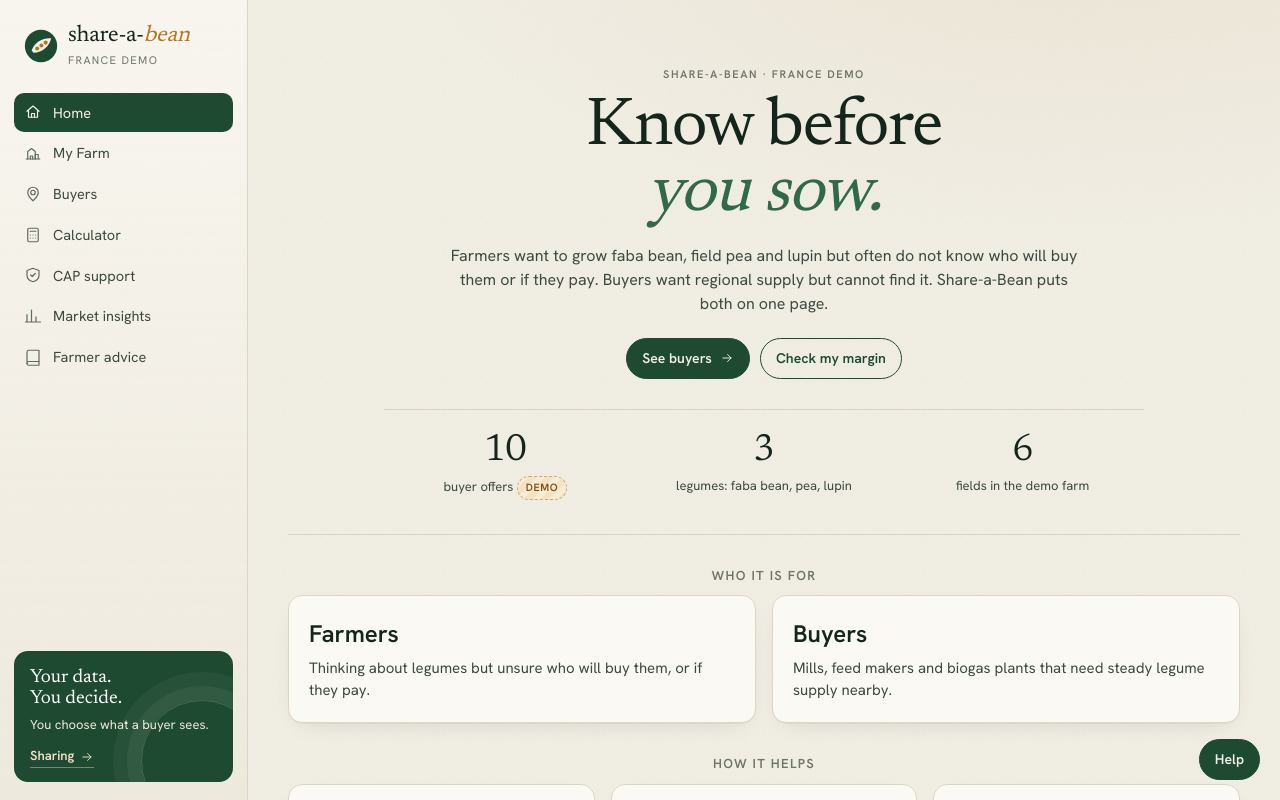
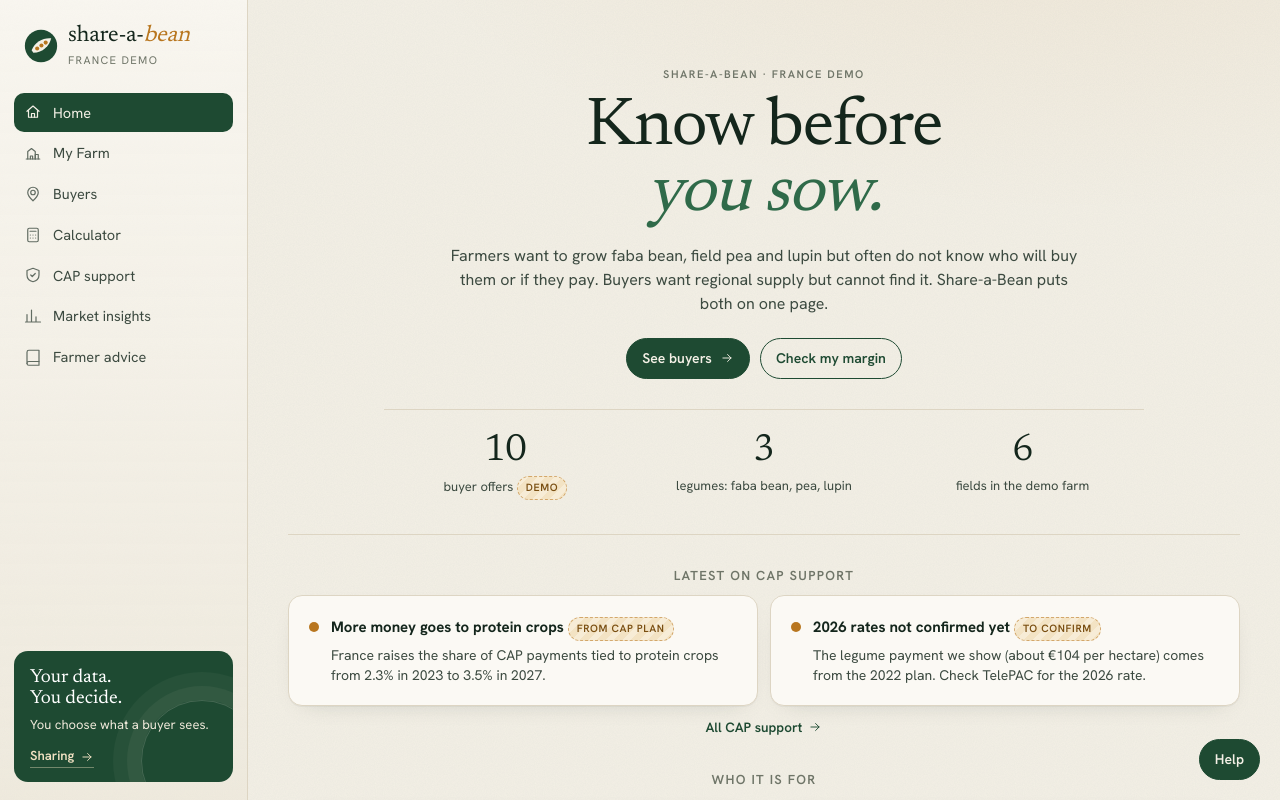
Before and after one commit to st3fansrb/Share-a-Bean, a Next.js app: page / in a window 1280 px wide. Shown: the top 800 px of the page. Built offline with nearby package versions, Linux system fonts and the light colour scheme.

Commit message:
Home: latest CAP support notice
Co-Authored-By: Claude Sonnet 5.5 <noreply@anthropic.com>
Claude-Session: https://claude.ai/code/session_01JVG1BVqYuE899HTGSohLPG

```diff
--- a/app/home.css
+++ b/app/home.css
@@ -34,3 +34,10 @@
   .entrance h1 { font-size: 46px; }
   .who2, .steps, .more, .facts { grid-template-columns: 1fr; }
 }
+
+.news { text-align: center; }
+.newslist { list-style: none; margin: 0 0 10px; padding: 0; display: grid; grid-template-columns: 1fr 1fr; gap: 12px; text-align: left; }
+.newslist li { display: flex; gap: 12px; align-items: flex-start; }
+.newslist .dot { flex: none; width: 10px; height: 10px; margin-top: 6px; border-radius: 50%; background: var(--ochre); }
+.newslist p { margin: 4px 0 0; font-size: 14px; color: var(--ink-2); line-height: 1.45; }
+@media (max-width: 860px) { .newslist { grid-template-columns: 1fr; } }
--- a/app/page.tsx
+++ b/app/page.tsx
@@ -2,6 +2,7 @@ import Link from "next/link";
 import { icons } from "@/components/Icons";
 import { Synthetic } from "@/components/Tag";
 import { farmData, offerData } from "@/lib/data";
+import capNews from "@/data/cap-news.json";
 import "./home.css";
 
 const steps = [
@@ -32,6 +33,22 @@ export default function Home() {
           <div><dd>3</dd><dt>legumes: faba bean, pea, lupin</dt></div>
           <div><dd>{farmData.parcels.length}</dd><dt>fields in the demo farm</dt></div>
         </dl>
+      </section>
+
+      <section className="reveal d2 news" aria-label="Latest on CAP support">
+        <h2 className="sec">Latest on CAP support</h2>
+        <ul className="newslist">
+          {capNews.items.map((n) => (
+            <li key={n.id} className="card">
+              <span className="dot" aria-hidden />
+              <div>
+                <b>{n.title}</b> <Synthetic>{n.status}</Synthetic>
+                <p>{n.text}</p>
+              </div>
+            </li>
+          ))}
+        </ul>
+        <Link className="link" href="/cap">All CAP support {icons.arrow}</Link>
       </section>
 
       <section className="reveal d2">
--- /dev/null
+++ b/data/cap-news.json
@@ -0,0 +1,7 @@
+{
+  "note": "Hand-written from the fact check; update when 2026 rates are confirmed. Not a live feed.",
+  "items": [
+    { "id": "coupled-share", "title": "More money goes to protein crops", "text": "France raises the share of CAP payments tied to protein crops from 2.3% in 2023 to 3.5% in 2027.", "status": "from CAP plan" },
+    { "id": "rate-2026", "title": "2026 rates not confirmed yet", "text": "The legume payment we show (about €104 per hectare) comes from the 2022 plan. Check TelePAC for the 2026 rate.", "status": "to confirm" }
+  ]
+}
```
